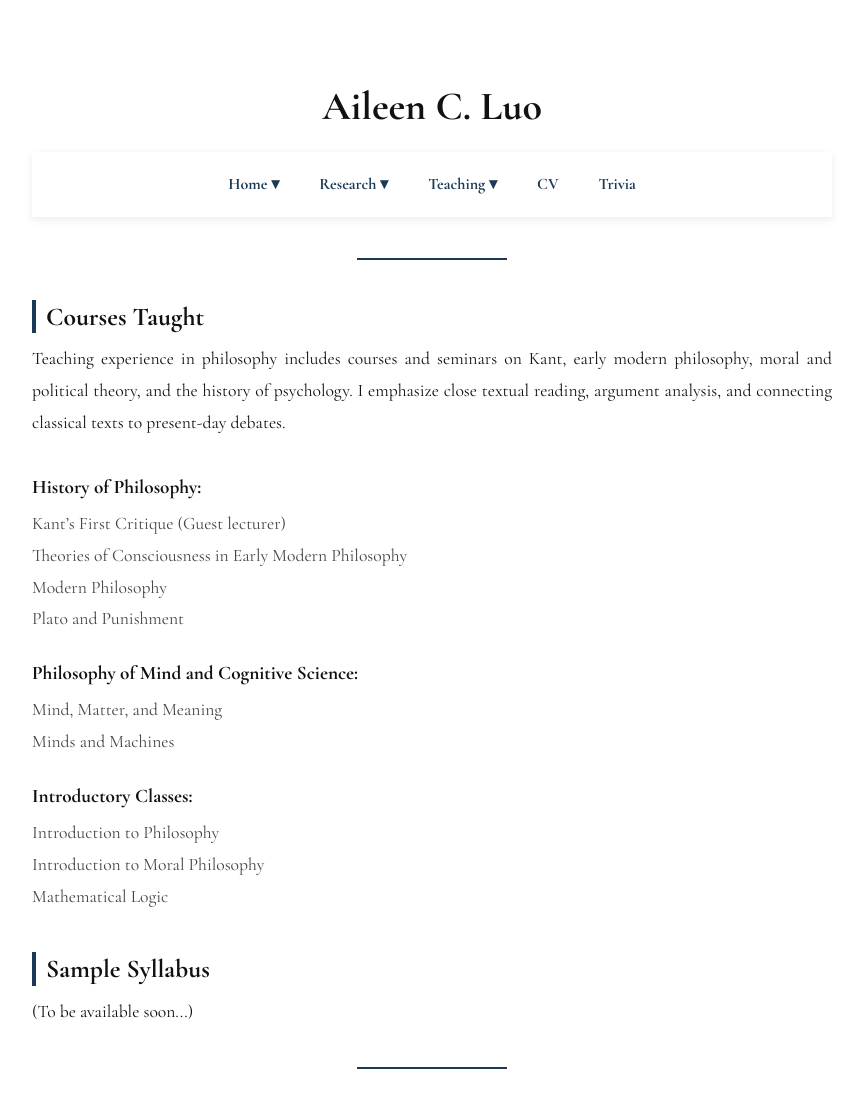
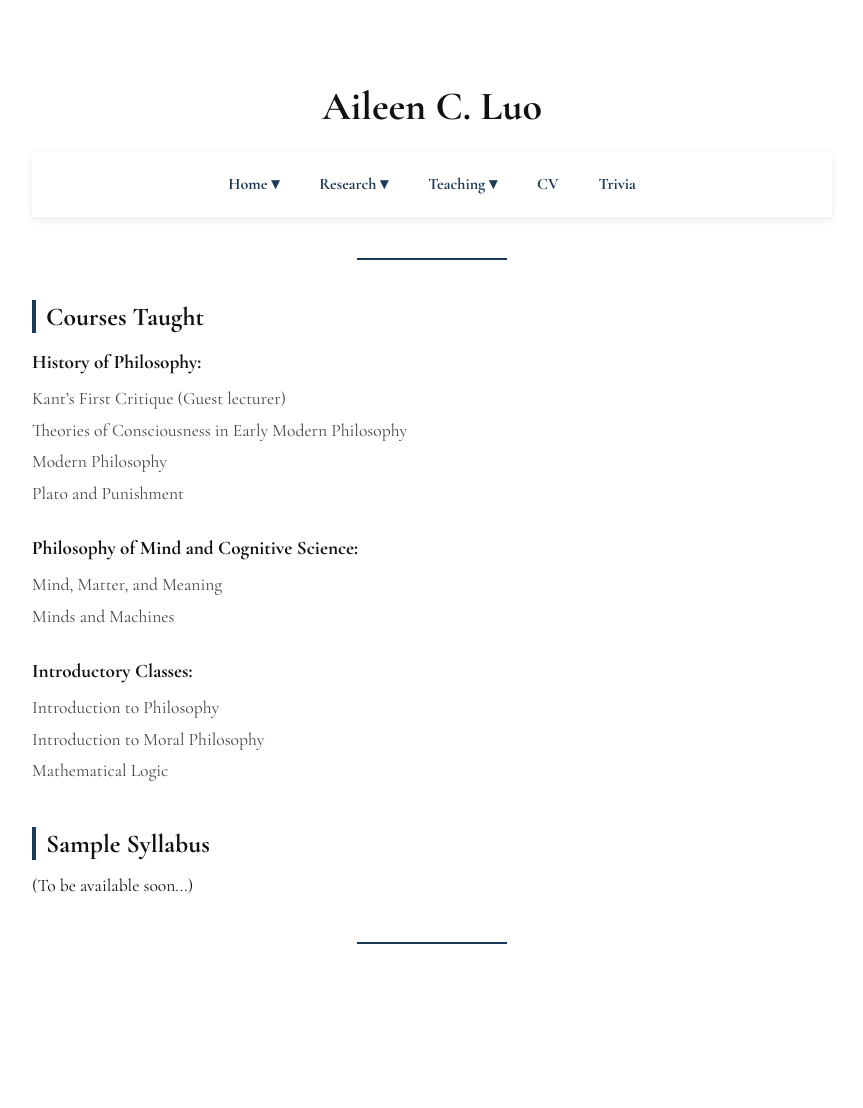
Before and after one commit to aileencluo/aileencluo.github.io, a Jekyll site: the page built from teaching.md, in a window 1280 px wide and 1149 px high. Shown: the top 1108 px of the window, without its empty margins (208-1071 px from the left). Built offline with Jekyll 4.4.1, drawn with Linux system fonts in a browser that asks for light colours.

Commit message:
Update teaching.md

```diff
--- a/teaching.md
+++ b/teaching.md
@@ -8,7 +8,7 @@ title: Teaching
 
 <!-- ===== Courses Taught ===== -->
 <h2 id="courses taught" style="font-size:1.6em; margin-top:40px; border-left:4px solid #1B3A57; padding-left:10px;">Courses Taught</h2>
-<p>Teaching experience in philosophy includes courses and seminars on Kant, early modern philosophy, moral and political theory, and the history of psychology. I emphasize close textual reading, argument analysis, and connecting classical texts to present-day debates.</p>
+
 
 <div class="subhead">History of Philosophy:</div>
 <p class="subdesc">Kant’s First Critique (Guest lecturer)<br>
```
